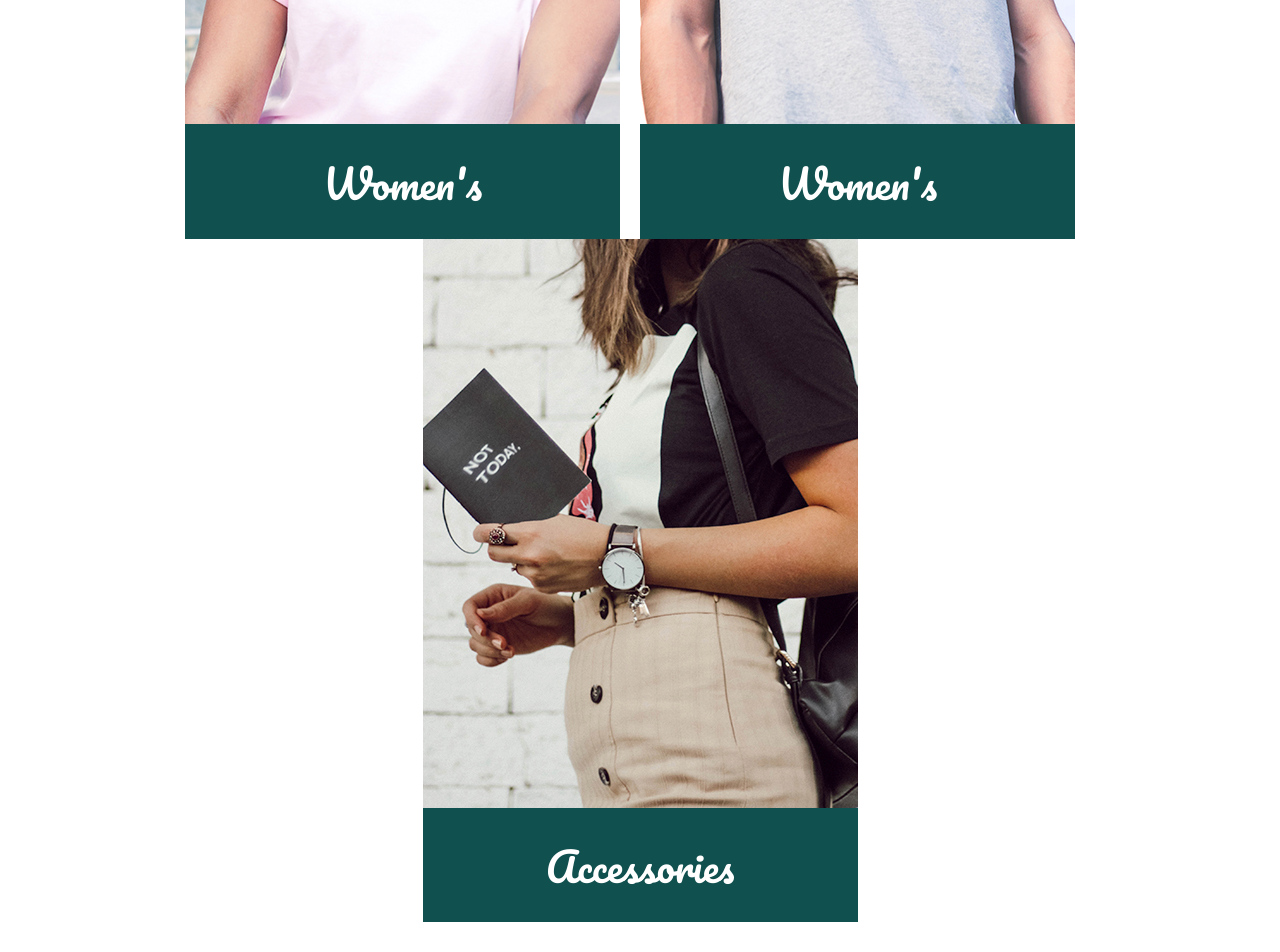
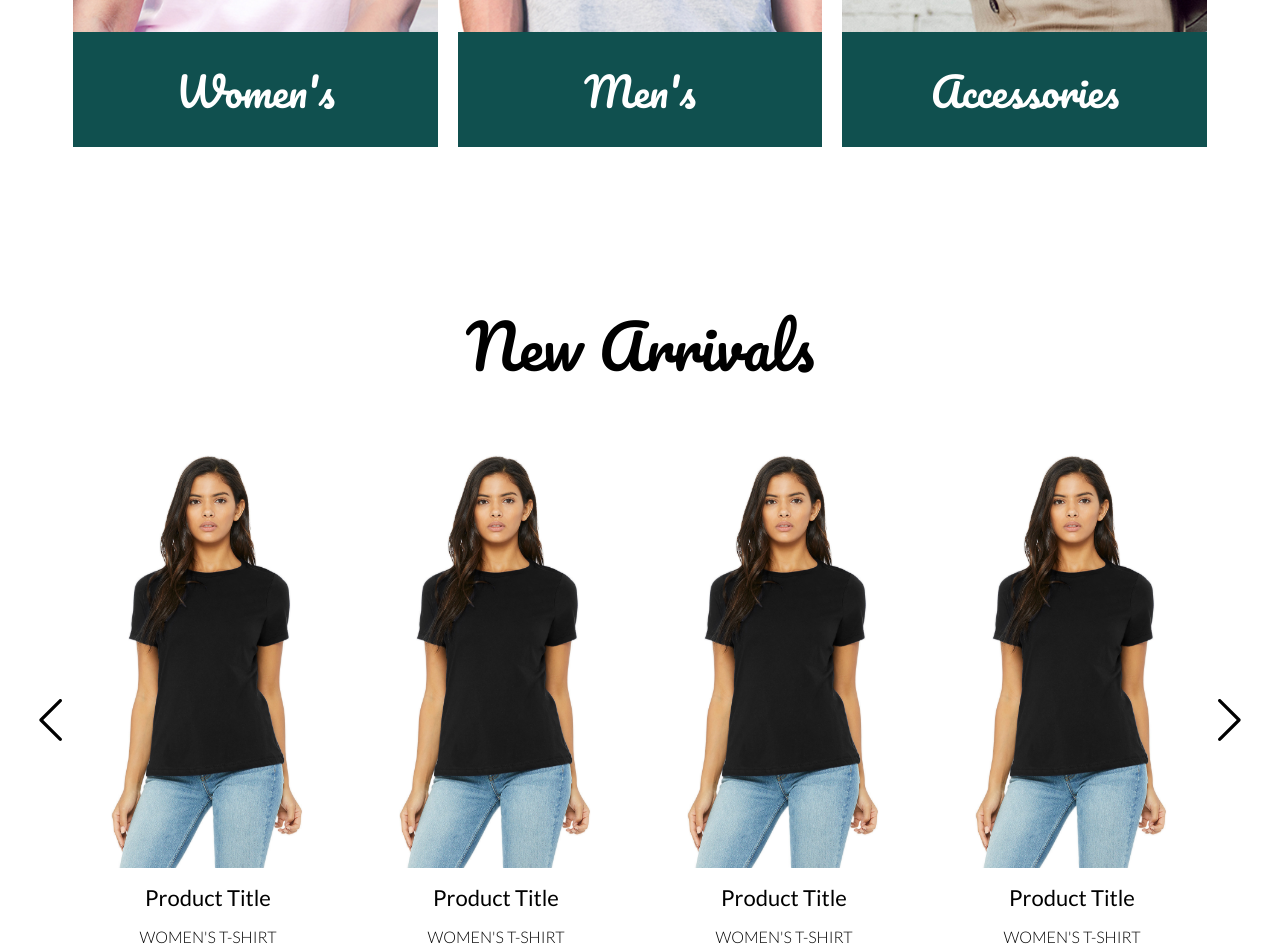
Before and after one commit to eddieolivas/Dyode-Developer-Test, a React (Create React App) app: page / in a window 1280 px wide. Shown: the part 1360-2312 px from the top of the page. Built offline with nearby package versions, Linux system fonts and the light colour scheme.

Commit message:
Set up some styles for responsive sections.

```diff
--- a/src/components/footer/footer.js
+++ b/src/components/footer/footer.js
@@ -8,7 +8,7 @@ const Footer = () => {
     <div className={classes.footer}>
       <div className="container">
         <div className={classes.customerService}>
-          <h4>Customer Service</h4>
+          <h4 className={classes.footerHeading}>Customer Service</h4>
           <ul>
             <li>Accessibility</li>
             <li>Contact Us</li>
@@ -20,7 +20,7 @@ const Footer = () => {
         </div>
 
         <div className={classes.company}>
-          <h4>Company</h4>
+          <h4 className={classes.footerHeading}>Company</h4>
           <ul>
             <li>About Us</li>
             <li>Careers</li>
@@ -30,7 +30,7 @@ const Footer = () => {
         </div>
 
         <div className={classes.followUs}>
-          <h4>Follow Us</h4>
+          <h4 className={classes.footerHeading}>Follow Us</h4>
           <img alt="Facebook logo" className={classes.social} src={fb} />
           <img alt="Instagram logo" className={classes.social} src={instagram}/>
           <img alt="Twitter logo" className={classes.social} src={twitter} />
--- a/src/components/footer/footer.module.scss
+++ b/src/components/footer/footer.module.scss
@@ -4,11 +4,34 @@
   padding: 2rem;
   width: 100%;
 
-  .social {
-    margin-right: 1rem;
+  .footerHeading {
+    font-size: 22px;
+    margin-bottom: 0.9rem;
+  }
 
-    &:last-child {
-      margin: 0;
+  ul {
+    list-style: none;
+    padding: 0;
+
+    li {
+      font-size: 18px;
+      margin-bottom: 0.9rem;;
+    }
+  }
+
+  .company {
+    margin-left: 5.75rem;
+  }
+
+  .followUs {
+    margin-left: auto;
+
+    .social {
+      margin-right: 2.9rem;
+
+      &:last-child {
+        margin: 0;
+      }
     }
   }
 }
--- a/src/pages/index.js
+++ b/src/pages/index.js
@@ -1,4 +1,4 @@
-// import { Link } from 'react-router-dom';
+import { Link } from 'react-router-dom';
 // import logo from '../logo.svg';
 import '../App.css';
 import classes from './index.module.scss';
@@ -24,7 +24,8 @@ const IndexPage = () => {
   //   return (
   //     <div
   //       className={className}
-  //       style={{ background: "blue", zIndex: "1", right: "0"}}
+  //       style={{ ...style, background: "blue", zIndex: "1", right: "0"}}
+  //       onClick={() => this.slider.slickNext() }
   //     />
   //   );
   // };
@@ -39,7 +40,7 @@ const IndexPage = () => {
     arrows: true,
     slidesToShow: 4,
     slidesToScroll: 1,
-    // nextArrow: <NextArrow className="nextArrow" style={{display: "block"}}/>
+    // nextArrow: <NextArrow className="nextArrow" style={{display: "block"}} />
   }
 
   return (
@@ -90,21 +91,21 @@ const IndexPage = () => {
 
       <div className={classes.categories}>
         <div className={classes.categoryCard}>
-          <img alt="womens" src={womens} />
+          <Link to="/"><img alt="womens" src={womens} /></Link>
           <div className={classes.categoryTitle}>
-            Women's
+          <Link to="/">Women's</Link>
           </div>
         </div>
         <div className={classes.categoryCard}>
-          <img alt="mens" src={mens} />
+          <Link to="/"><img alt="mens" src={mens} /></Link>
           <div className={classes.categoryTitle}>
-            Women's
+          <Link to="/">Men's</Link>
           </div>
         </div>
         <div className={classes.categoryCard}>
-          <img alt="accessories" src={accessories} />
+          <Link to="/"><img alt="accessories" src={accessories} /></Link>
           <div className={classes.categoryTitle}>
-            Accessories
+          <Link to="/">Accessories</Link>
           </div>
         </div>
       </div>
@@ -113,50 +114,50 @@ const IndexPage = () => {
         <h2>New Arrivals</h2>
         <SlickSlider {...settings}>
           <div>
-            <img alt="product 1" src={productImage} />
-            <p className={classes.productTitle}>Product Title</p>
+            <Link to="/"><img alt="product 1" src={productImage} /></Link>
+            <p className={classes.productTitle}><Link to="/">Product Title</Link></p>
             <p className={classes.productCat}>WOMEN'S T-SHIRT</p>
             <p className={classes.productPrice}>$19.99</p>
           </div>
           <div>
-            <img alt="product 2" src={productImage} />
-            <p className={classes.productTitle}>Product Title</p>
+            <Link to="/"><img alt="product 2" src={productImage} /></Link>
+            <p className={classes.productTitle}><Link to="/">Product Title</Link></p>
             <p className={classes.productCat}>WOMEN'S T-SHIRT</p>
             <p className={classes.productPrice}>$19.99</p>
           </div>
           <div>
-            <img alt="product 3" src={productImage} />
-            <p className={classes.productTitle}>Product Title</p>
+            <Link to="/"><img alt="product 3" src={productImage} /></Link>
+            <p className={classes.productTitle}><Link to="/">Product Title</Link></p>
             <p className={classes.productCat}>WOMEN'S T-SHIRT</p>
             <p className={classes.productPrice}>$19.99</p>
           </div>
           <div>
-            <img alt="product 4" src={productImage} />
-            <p className={classes.productTitle}>Product Title</p>
+            <Link to="/"><img alt="product 4" src={productImage} /></Link>
+            <p className={classes.productTitle}><Link to="/">Product Title</Link></p>
             <p className={classes.productCat}>WOMEN'S T-SHIRT</p>
             <p className={classes.productPrice}>$19.99</p>
           </div>
           <div>
-            <img alt="product 5" src={productImage} />
-            <p className={classes.productTitle}>Product Title</p>
+            <Link to="/"><img alt="product 5" src={productImage} /></Link>
+            <p className={classes.productTitle}><Link to="/">Product Title</Link></p>
             <p className={classes.productCat}>WOMEN'S T-SHIRT</p>
             <p className={classes.productPrice}>$19.99</p>
           </div>
           <div>
-            <img alt="product 6" src={productImage} />
-            <p className={classes.productTitle}>Product Title</p>
+            <Link to="/"><img alt="product 6" src={productImage} /></Link>
+            <p className={classes.productTitle}><Link to="/">Product Title</Link></p>
             <p className={classes.productCat}>WOMEN'S T-SHIRT</p>
             <p className={classes.productPrice}>$19.99</p>
           </div>
           <div>
-            <img alt="product 7" src={productImage} />
-            <p className={classes.productTitle}>Product Title</p>
+            <Link to="/"><img alt="product 7" src={productImage} /></Link>
+            <p className={classes.productTitle}><Link to="/">Product Title</Link></p>
             <p className={classes.productCat}>WOMEN'S T-SHIRT</p>
             <p className={classes.productPrice}>$19.99</p>
           </div>
           <div>
-            <img alt="product 8" src={productImage} />
-            <p className={classes.productTitle}>Product Title</p>
+            <Link to="/"><img alt="product 8" src={productImage} /></Link>
+            <p className={classes.productTitle}><Link to="/">Product Title</Link></p>
             <p className={classes.productCat}>WOMEN'S T-SHIRT</p>
             <p className={classes.productPrice}>$19.99</p>
           </div>
@@ -176,16 +177,18 @@ const IndexPage = () => {
       <div className={classes.followUs}>
         <h2>Follow Us On Instagram</h2>
         <div className={classes.instaPhotos}>
-          <img alt="insta post 1" className={classes.instaPhoto} src={insta1} />
-          <img alt="insta post 2" className={classes.instaPhoto} src={insta2} />
-          <img alt="insta post 3" className={classes.instaPhoto} src={insta3} />
-          <img alt="insta post 4" className={classes.instaPhoto} src={insta4} />
-          <img alt="insta post 5" className={classes.instaPhoto} src={insta5} />
+          <Link className={classes.instaPhoto} to="/"><img alt="insta post 1" src={insta1} /></Link>
+          <Link className={classes.instaPhoto} to="/"><img alt="insta post 2" src={insta2} /></Link>
+          <Link className={classes.instaPhoto} to="/"><img alt="insta post 3" src={insta3} /></Link>
+          <Link className={classes.instaPhoto} to="/"><img alt="insta post 4" src={insta4} /></Link>
+          <Link className={classes.instaPhoto} to="/"><img alt="insta post 5" src={insta5} /></Link>
         </div>
       </div>
 
       <div className={classes.signUp}>
+        <div className={classes.container}>
           <h2 className={classes.signUpHeading}><img className={classes.emailIcon} alt="Email icon" src={email} />  Sign Up & Stay Connected</h2>
+          <div className={classes.sideBySide}>
             <div className={classes.signUpCopy}>
             Sign up for the newsletter and get 20% off! Gain access to exclusive offers and be the first to know when new stuff drops!
             </div>
@@ -197,6 +200,8 @@ const IndexPage = () => {
             </div>
           </div>
         </div>
+      </div>
+    </div>
   );
 }
 
--- a/src/pages/index.module.scss
+++ b/src/pages/index.module.scss
@@ -5,7 +5,7 @@
 
   .slide {
     background-size: cover;
-    background-position: right;
+    background-position: top right;
     background-repeat: no-repeat;
     display: flex !important;
     flex-direction: column;
@@ -26,6 +26,8 @@
 
       button {
         align-self: flex-start;
+        position: relative;
+        z-index: 1;
       }
     }
   }
@@ -62,25 +64,35 @@
 .categories {
   display: flex;
   flex-flow: row wrap;
+  flex: 1 0 26%;
   justify-content: center;
   padding: 2rem;
 
   .categoryCard {
     background: #10504F;
     margin-right: 20px;
+    flex-basis: 30%;
     max-width: 435px;
-    width: 100%;
+    // width: 100%;
 
     &:last-child {
       margin-right: 0;
     }
 
+    img {
+      width: 100%;
+    }
+
     .categoryTitle {
+      padding: 1.3rem 0;
+
+      a {
         color: #fff;
         font-family: 'Pacifico', sans-serif;
         font-size: 40px;
-      padding: 1.3rem 0;
         text-align: center;
+        text-decoration: none;
+      }
     }
   }
 }
@@ -88,14 +100,27 @@
 .newArrivals {
   padding: 4rem;
 
+  .slick-slider button {
+    position: absolute;
+  }
+
   h2 {
     font-size: 60px;
     font-weight: 400;
   }
 
   .productTitle {
+
+    a {
+      color: #000;
       font-size: 22px;
-    margin: 1rem 0rem 0.45rem;;
+      margin: 1rem 0rem 0.45rem;
+      text-decoration: none;
+
+      &:hover {
+        text-decoration: underline;
+      }
+    }
   }
 
   .productCat {
@@ -152,6 +177,8 @@
 }
 
 .followUs {
+  display: flex;
+  flex-flow: column wrap;
   padding: 4rem;
 
   h2 {
@@ -160,8 +187,24 @@
     margin: 0 0 1.5rem 0;
   }
 
+  .instaPhotos {
+    display: flex;
+    flex-flow: row wrap;
+    flex: 1 0;
+    flex-basis: 20%;
+    justify-content: center;
+    justify-items: center;
+    width: 100%;
+
     .instaPhoto {
+      flex-basis: 17%;
       margin: 0.8rem;
+      max-width: 248px;
+
+      img {
+        width: 100%;;
+      }
+    }
   }
 }
 
@@ -173,6 +216,12 @@
   justify-content: center;
   padding: 6rem;
 
+  .container {
+    display: flex;
+    flex-flow: column wrap;
+    max-width: 1440px;
+    margin: auto;
+
     .emailIcon {
       display: inline;
     }
@@ -183,8 +232,12 @@
       width: 100%;
     }
 
+    .sideBySide {
+      display: flex;
+
       .signUpCopy {
         font-size: 22px;
+        margin-right: 1rem;
         text-align: left;
         width: 50%;
       }
@@ -229,3 +282,5 @@
         }
       }
     }
+  }
+}
```
Also changed, not shown: src/App.css (line endings or trailing spaces). Lines whose indentation alone changed are shown as unchanged.
